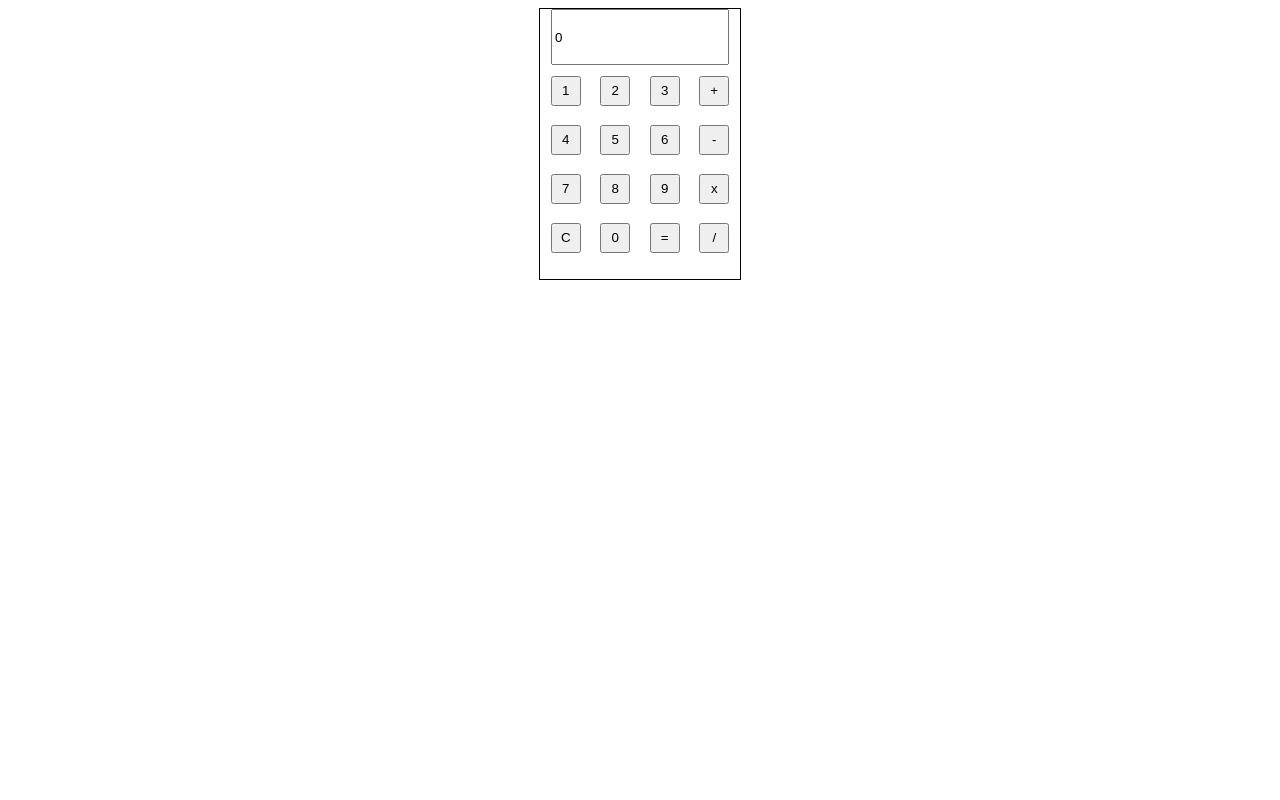
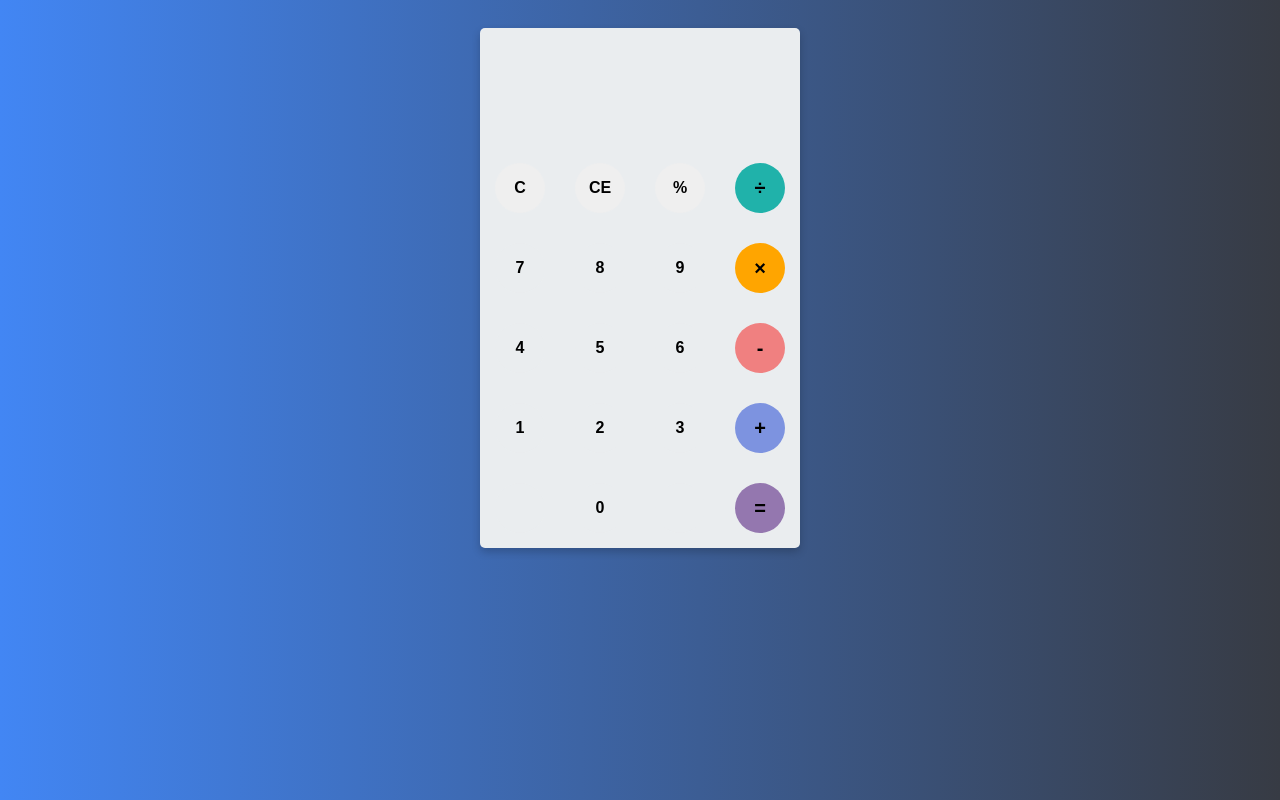
Before and after one commit to longbao3/JS_CodeGym, a plain HTML site: page If_esle_conditional/caculator.html in a window 1280 px wide. Drawn offline with Linux system fonts and the light colour scheme.

Commit message:
calulator

```diff
--- a/If_esle_conditional/caculator.html
+++ b/If_esle_conditional/caculator.html
@@ -1,5 +1,6 @@
 <!DOCTYPE html>
 <html lang="en">
+
 <head>
     <meta charset="UTF-8">
     <meta http-equiv="X-UA-Compatible" content="IE=edge">
@@ -7,51 +8,217 @@
     <title>Caculator</title>
 </head>
 <style>
-    button{
-        width: 30px;
-        height: 30px;
+    body {
+        font-family: Roboto;
+        background: #373B44;
+        background: -webkit-linear-gradient(to right, #4286f4, #373B44);
+        background: linear-gradient(to right, #4286f4, #373B44);
     }
-    td{
-        width: 46px;
-        height: 45px;
+
+    #caculator {
+        width: 320px;
+        height: 520px;
+        background-color: #eaedef;
+        top: 20px;
+        margin: 0 auto;
+        position: relative;
+        border-radius: 5px;
+        box-shadow: 0 4px 8px rgba(0, 0, 0, 0.2);
     }
-    input{
-        width: 170px;
+
+    #result {
+        height: 120px;
+    }
+
+    #old_value {
+        text-align: right;
+        height: 20px;
+        margin: 0 20px;
+        padding-top: 20px;
+        font-size: 15px;
+        color: #919191;
+    }
+
+    #print_result {
+        text-align: right;
+        height: 60px;
+        margin: 10px 20px;
+        font-size: 30px;
+    }
+
+    #keyboard {
+        height: 400px;
+    }
+
+    .system,
+    .number,
+    .none {
+        width: 50px;
         height: 50px;
+        margin: 15px;
+        float: left;
+        border-radius: 50%;
+        border-width: 0;
+        font-weight: bold;
+        font-size: 16px;
+    }
+
+    .number,
+    .none {
+        background-color: #eaedef;
+    }
+
+    .system,
+    .number {
+        cursor: pointer;
+    }
+
+    .system:active,
+    .number:active {
+        font-size: 13px;
+    }
+
+    .system:focus,
+    .number:focus,
+    .none:focus {
+        outline: 0;
+    }
+
+    button:nth-child(4) {
+        font-size: 20px;
+        background-color: #20b2aa;
+    }
+
+    button:nth-child(8) {
+        font-size: 20px;
+        background-color: #ffa500;
+    }
+
+    button:nth-child(12) {
+        font-size: 20px;
+        background-color: #f08080;
+    }
+
+    button:nth-child(16) {
+        font-size: 20px;
+        background-color: #7d93e0;
+    }
+
+    button:nth-child(20) {
+        font-size: 20px;
+        background-color: #9477af;
     }
 </style>
+
 <body>
-    <div style="border:1px solid; width:200px; height: 270px; margin: auto; text-align: center;">
-        <input type="text" name="" id="" value="0">
-        <table>
-            <tr>
-                <td> <button value="1">1</button> </td>
-                <td> <button value="2">2</button> </td>
-                <td> <button value="3">3</button> </td>
-                <td> <button value="add">+</button> </td>
-            </tr>
-            <tr>
-                <td> <button value="4">4</button> </td>
-                <td> <button value="5">5</button> </td>
-                <td> <button value="6">6</button> </td>
-                <td> <button value="sub">-</button> </td>
-            </tr>
-            <tr>
-                <td> <button value="7">7</button> </td>
-                <td> <button value="8">8</button> </td>
-                <td> <button value="9">9</button> </td>
-                <td> <button value="mul">x</button> </td>
-            </tr>
-            <tr>
-                <td> <button value="clear">C</button> </td>
-                <td> <button value="0">0</button> </td>
-                <td> <button value="result">=</button> </td>
-                <td> <button value="div">/</button> </td>
-            </tr>
-        </table>
+    <div id="caculator">
+        <div id="result">
+            <div id="old_result">
+                <p id="old_value"></p>
+            </div>
+            <div id="print_result">
+                <p id="print_value"></p>
+            </div>
+        </div>
+        <div id="keyboard">
+            <button class="system" id="delete_all">C</button>
+            <button class="system" id="delete_a_number">CE</button>
+            <button class="system" id="%">%</button>
+            <button class="system" id="/">÷</button>
+            <button class="number" id="7">7</button>
+            <button class="number" id="8">8</button>
+            <button class="number" id="9">9</button>
+            <button class="system" id="*">×</button>
+            <button class="number" id="4">4</button>
+            <button class="number" id="5">5</button>
+            <button class="number" id="6">6</button>
+            <button class="system" id="-">-</button>
+            <button class="number" id="1">1</button>
+            <button class="number" id="2">2</button>
+            <button class="number" id="3">3</button>
+            <button class="system" id="+">+</button>
+            <button class="none" id="none"></button>
+            <button class="number" id="0">0</button>
+            <button class="none" id="none"></button>
+            <button class="system" id="=">=</button>
+        </div>
     </div>
 </body>
+<script>
+    function getOldValue() {
+        return document.getElementById("old_value").innerText;
+    }
+    function printOldVale(num) {
+        document.getElementById("old_value").innerText = num;
+    }
+    function getResult() {
+        return document.getElementById("print_value").innerText;
+    }
+    function printResult(num) {
+        if(num =="")
+            document.getElementById("print_value").innerText = num;
+        else
+            document.getElementById("print_value").innerText = formatNumber(num);
+    }
+    function formatNumber(num) {
+        var n = Number(num);
+        var value = n.toLocaleString("en");
+        return value;
+    }
+    function deleteFormatNumber(num) {
+        return Number(num.replace(/,/g, ''));
+    }
+
+    let number = document.getElementsByClassName("number");
+    for(let i = 0; i < number.length; i++) {
+        number[i].addEventListener("click",function(){
+            let result = deleteFormatNumber(getResult());
+            if(result != NaN){
+                result += this.id;
+                printResult(result);
+            }
+        })
+    }
+
+    function myEval(str){
+
+
+    }
+
+    let system = document.getElementsByClassName("system");
+    for( let i = 0; i < system.length; i++){
+        system[i].addEventListener("click", function(){
+            if(this.id == "delete_all"){
+                printResult("");
+                printOldVale("");
+            } else if (this.id == "delete_a_number") {
+                let result = deleteFormatNumber(getResult()).toString();
+                if(result) {
+                    result = result.substr(0, result.length - 1);
+                    printResult(result);
+                }
+            } else {
+                let result = getResult();
+                let old_result = getOldValue();
+                if(result != ""){
+                    result = deleteFormatNumber(result);
+                    old_result += result;
+                    if(this.id == "="){
+                        let last_result = eval(old_result);
+                        printResult(last_result);
+                        printOldVale("");
+                    } else {
+                        old_result += this.id;
+                        printOldVale(old_result);
+                        printResult("");
+                    }
+
+                }
+            }
+        })
+    }
+
+    // printResult(formatNumber(9999));
+</script>
+
 </html>
-<script>
-
-</script>
--- /dev/null
+++ b/If_esle_conditional/caculator/caculator.css
@@ -0,0 +1,100 @@
+body {
+    font-family: Roboto;
+    background: #373B44;
+    background: -webkit-linear-gradient(to right, #4286f4, #373B44);
+    background: linear-gradient(to right, #4286f4, #373B44);
+}
+
+#caculator {
+    width: 320px;
+    height: 520px;
+    background-color: #eaedef;
+    top: 20px;
+    margin: 0 auto;
+    position: relative;
+    border-radius: 5px;
+    box-shadow: 0 4px 8px rgba(0, 0, 0, 0.2);
+}
+
+#result {
+    height: 120px;
+}
+
+#old_value {
+    text-align: right;
+    height: 20px;
+    margin: 0 20px;
+    padding-top: 20px;
+    font-size: 15px;
+    color: #919191;
+}
+
+#print_result {
+    text-align: right;
+    height: 60px;
+    margin: 10px 20px;
+    font-size: 30px;
+}
+
+#keyboard {
+    height: 400px;
+}
+
+.system,
+.number,
+.none {
+    width: 50px;
+    height: 50px;
+    margin: 15px;
+    float: left;
+    border-radius: 50%;
+    border-width: 0;
+    font-weight: bold;
+    font-size: 16px;
+}
+
+.number,
+.none {
+    background-color: #eaedef;
+}
+
+.system,
+.number {
+    cursor: pointer;
+}
+
+.system:active,
+.number:active {
+    font-size: 13px;
+}
+
+.system:focus,
+.number:focus,
+.none:focus {
+    outline: 0;
+}
+
+button:nth-child(4) {
+    font-size: 20px;
+    background-color: #20b2aa;
+}
+
+button:nth-child(8) {
+    font-size: 20px;
+    background-color: #ffa500;
+}
+
+button:nth-child(12) {
+    font-size: 20px;
+    background-color: #f08080;
+}
+
+button:nth-child(16) {
+    font-size: 20px;
+    background-color: #7d93e0;
+}
+
+button:nth-child(20) {
+    font-size: 20px;
+    background-color: #9477af;
+}
```
Also changed, not shown: HTML_DOM/index.html (added, +56 -0 lines), If_esle_conditional/caculator/index.html (added, +46 -0 lines), If_esle_conditional/caculator/main.js (added, +72 -0 lines).
